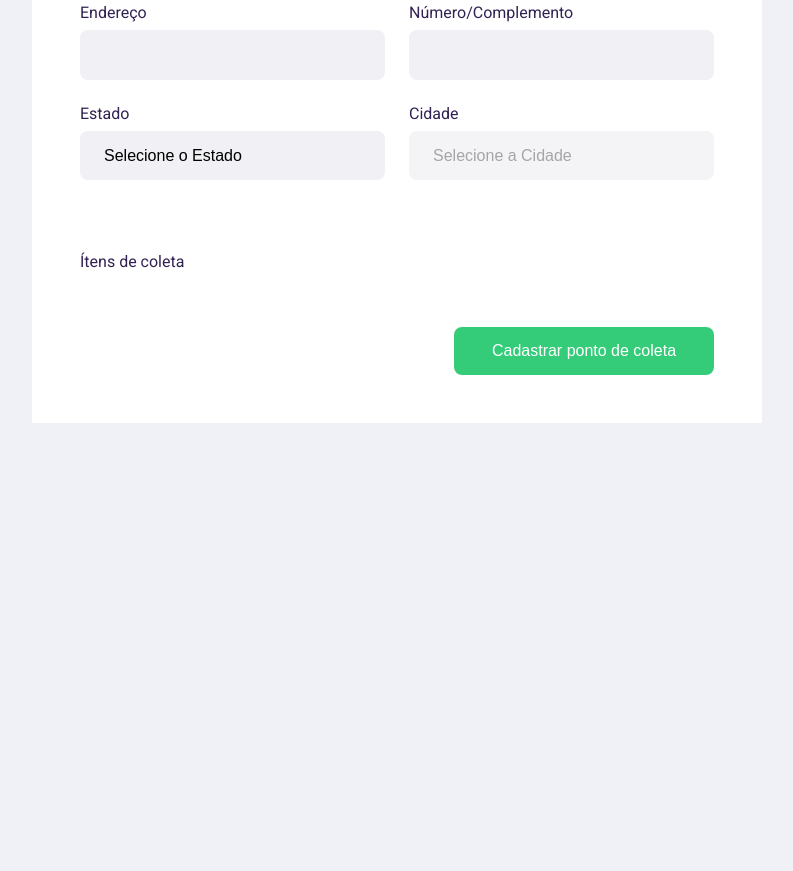
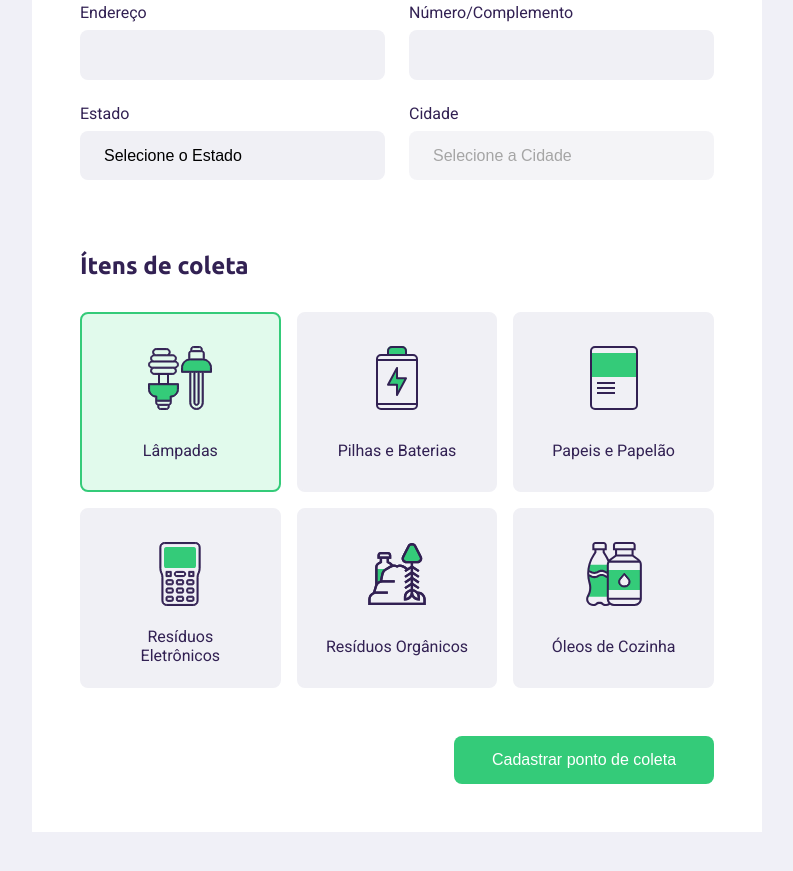
Before and after one commit to igordreher/next-level-week, a plain HTML site: page create-point.html in a window 1280 px wide. Shown: the part 463-1334 px from the top of the page, without its empty margins (243-1036 px from the left). Before the commit the page ends 966 px from the top, so only its background shows below. Drawn offline with Linux system fonts and the light colour scheme; no server answers.

Commit message:
Finished create-point page css

```diff
--- a/create-point.html
+++ b/create-point.html
@@ -24,22 +24,24 @@
                 <legend><h2>Dados da entidade</h2></legend>
                 <div class="field">
                     <label for="name">Nome da entidade</label>
-                    <input type="text" name="name" id="">
+                    <input type="text" name="name" required>
                 </div>
                 <div class="field-group">
                     <div class="field">
                         <label for="address">
                             Endereço
-                        </label><input type="text" name="address" id="">
+                        </label>
+                        <input type="text" name="address" required>
                     </div>
                     <div class="field">
-                        <label for="address2">Número/Complemento</label><input type="text" name="address2" id="">
+                        <label for="address2">Número/Complemento</label>
+                        <input type="text" name="address2" required>
                     </div>
                 </div>
                 <div class="field-group">
                     <div class="field">
                         <label for="state"ty>Estado</label>
-                        <select name="uf" id="">
+                        <select name="uf" required>
                             <option value="null">Selecione o Estado</option>
                         </select>
                         <input type="hidden" name="state">
@@ -48,7 +50,7 @@
 
                     <div class="field">
                         <label for="city"ty>Cidade</label>
-                        <select name="city" disabled id="">
+                        <select name="city" disabled required>
                             <option value="">Selecione a Cidade</option>
                         </select>
                     </div>
@@ -58,7 +60,39 @@
 
 
             <fieldset>
-                <legend>Ítens de coleta</legend>
+                <legend><h2>Ítens de coleta</h2></legend>
+
+                <div class="items-grid">
+                    <li data-id = '1' class="selected">
+                        <img src="assets/icones/lampadas.svg" alt="Lâmpadas">
+                        <span>Lâmpadas</span>
+                    </li>
+
+                    <li data-id = '2'>
+                        <img src="assets/icones/baterias.svg" alt="Pilhas e Baterias">
+                        <span>Pilhas e Baterias</span>
+                    </li>
+
+                    <li data-id = '3'>
+                        <img src="assets/icones/papeis-papelao.svg" alt="Papeis e Papelão">
+                        <span>Papeis e Papelão</span>
+                    </li>
+
+                    <li data-id = '4'>
+                        <img src="assets/icones/eletronicos.svg" alt="Resíduos Eletrônicos">
+                        <span>Resíduos Eletrônicos</span>
+                    </li>
+
+                    <li data-id = '5'>
+                        <img src="assets/icones/organicos.svg" alt="Resíduos Orgânicos">
+                        <span>Resíduos Orgânicos</span>
+                    </li>
+
+                    <li data-id = '6'>
+                        <img src="assets/icones/oleo.svg" alt="Óleos de Cozinha">
+                        <span>Óleos de Cozinha</span>
+                    </li>
+                </div>
 
             </fieldset>
 
--- a/styles/create-point.css
+++ b/styles/create-point.css
@@ -90,6 +90,53 @@ form .field-group .field + .field{
 
 }
 
+
+form .items-grid{
+    display: grid;
+    grid-template-columns: 1fr 1fr 1fr;
+    gap: 16px;
+}
+
+.items-grid li{
+    background-color:#f0f0f5;
+    list-style: none;
+
+    border: 2px solid #f0f0f5;
+    border-radius: 8px;
+
+    height: 180px;
+    padding: 32px 24px 16px;
+
+    display: flex;
+    flex-direction: column;
+    justify-content: space-between;
+    align-items: center;
+    text-align: center;
+
+    cursor: pointer;
+}
+
+.items-grid li span{
+    margin-top: 16px;
+
+    flex: 1;
+    display: flex;
+    align-items: center;
+
+    color: var(--title-color);
+
+}
+
+.items-grid li.selected{
+    background-color: #e1faec;
+    border: 2px solid #34cb79;
+}
+
+
+
+
+
+
 form .button{
     display: flex;
     flex: 1;
@@ -107,7 +154,7 @@ form button{
     border-radius: 8px;
     border: 0;
 
-    margin-top: 24px;
+    margin-top: 48px;
 
     transition: background-color 400ms;
 
```
